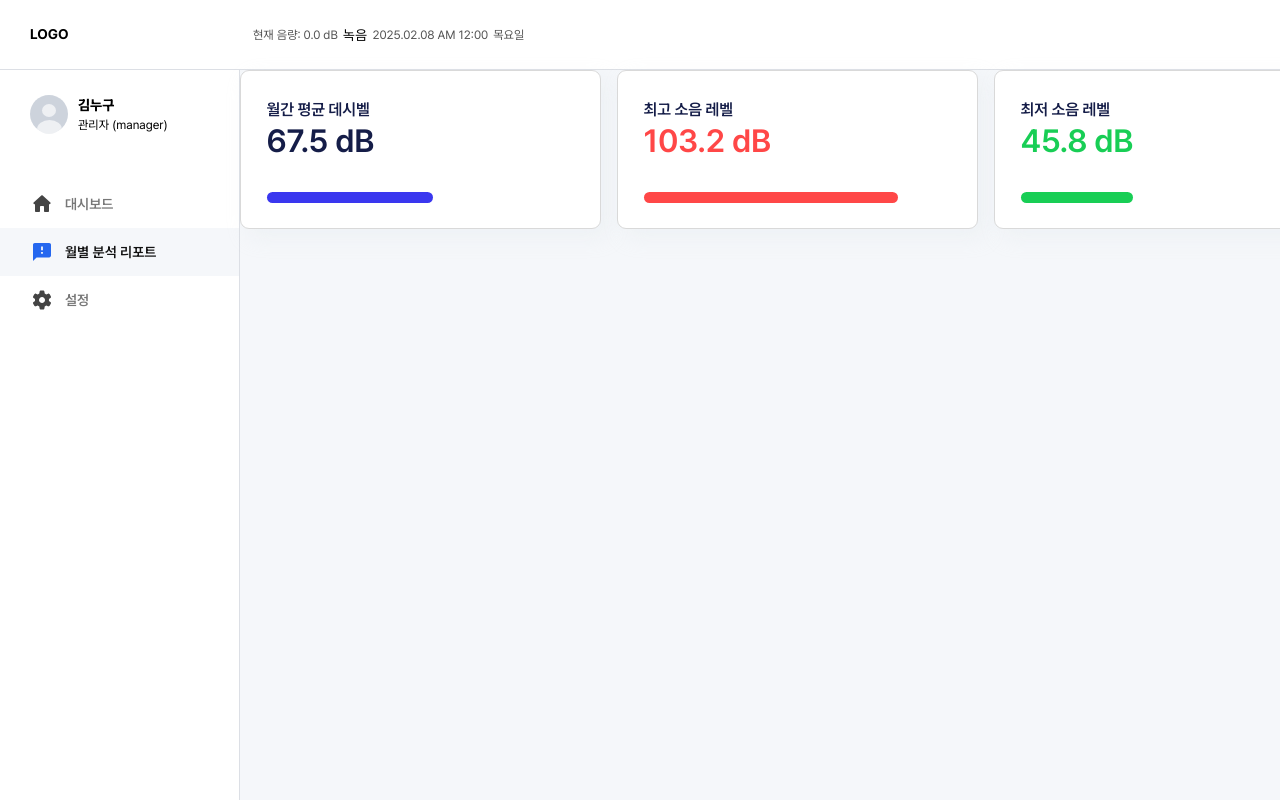
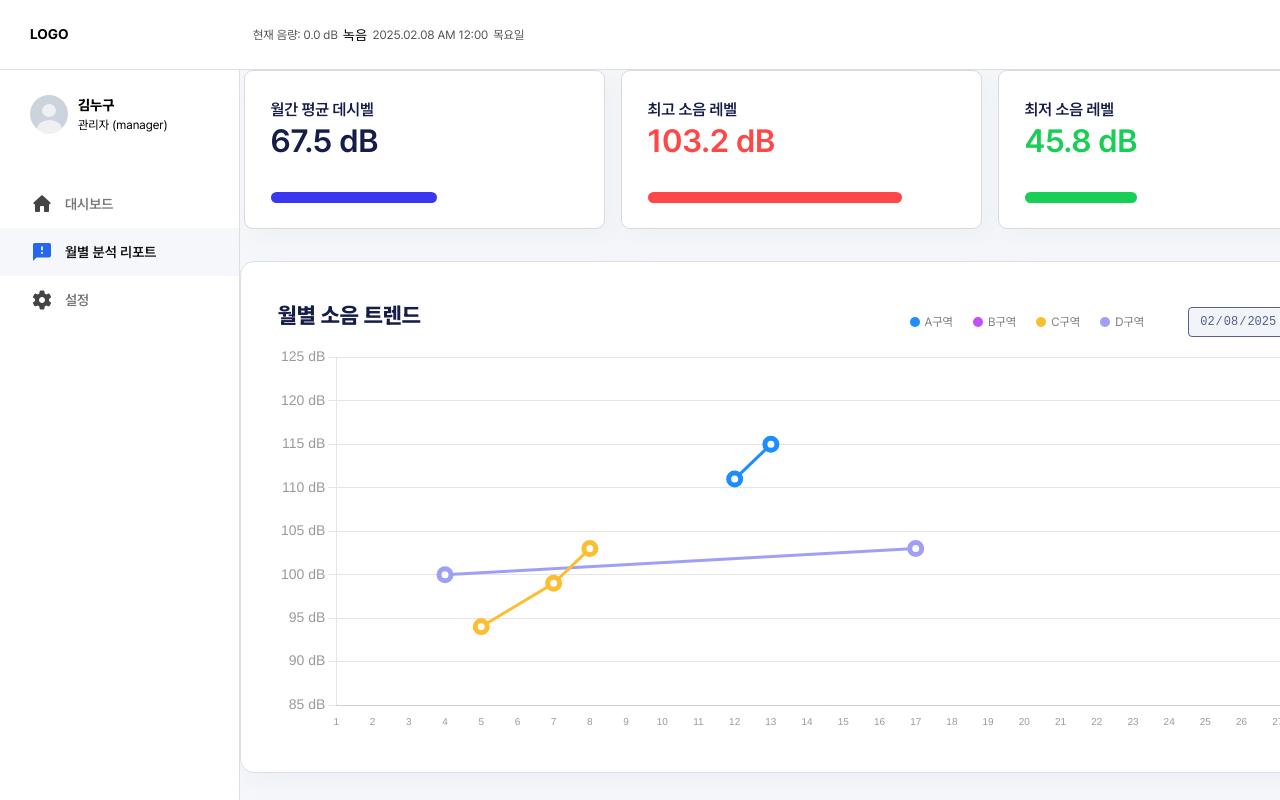
Before and after one commit to 2025-rootimpact-hackathon-Team2/anjeonhaejo-fe, a React (Vite) app: page /report in a window 1280 px wide. Shown: the top 800 px of the page. Built offline with nearby package versions, Linux system fonts and the light colour scheme; no server answers.

Commit message:
feat: 월별 소음트렌드 컴포넌트 추가
월별 소음트렌드 컴포넌트 추가

```diff
--- a/src/pages/MonthReport/MonthReport.module.css
+++ b/src/pages/MonthReport/MonthReport.module.css
@@ -1,6 +1,7 @@
 .container {
   display: flex;
   justify-content: center;
+  flex-direction: column;
 }
 
 .decibelBox {
--- /dev/null
+++ b/src/pages/MonthReport/components/MonthTrend.jsx
@@ -0,0 +1,214 @@
+import { Line } from 'react-chartjs-2';
+import {
+  Chart as ChartJS,
+  CategoryScale,
+  LinearScale,
+  PointElement,
+  LineElement,
+  Title,
+  Tooltip,
+  Legend,
+} from 'chart.js';
+import styles from './MonthTrend.module.css';
+import { options } from '@constants/LineChartOption';
+import { useState } from 'react';
+
+ChartJS.register(
+  CategoryScale,
+  LinearScale,
+  PointElement,
+  LineElement,
+  Title,
+  Tooltip,
+  Legend
+);
+
+const MonthTrend = () => {
+  const [selectedDate, setSelectedDate] = useState(
+    new Date().toISOString().split('T')[0]
+  );
+
+  const updateLabels = (dateString) => {
+    const selected = new Date(dateString);
+    const year = selected.getFullYear();
+    const month = selected.getMonth() + 1;
+    const lastDay = new Date(year, month, 0).getDate();
+
+    return Array.from({ length: lastDay }, (_, i) => `${i + 1}`);
+  };
+
+  const labels = updateLabels(selectedDate);
+
+  const today = new Date().toISOString().split('T')[0];
+
+  const data = {
+    labels,
+    datasets: [
+      {
+        label: 'A구역',
+        // 예시 데이터 - 실제 데이터로 교체 필요
+        data: [
+          null,
+          null,
+          null,
+          null,
+          null,
+          null,
+          null,
+          null,
+          null,
+          null,
+          null,
+          111,
+          115,
+          null,
+          null,
+          null,
+          null,
+          null,
+          null,
+          null,
+          null,
+          null,
+          null,
+          null,
+        ],
+        borderColor: '#1C8EFF',
+        backgroundColor: '#ffffff',
+        borderWidth: 3,
+        tension: 0,
+        spanGaps: true,
+        pointRadius: 6,
+        pointBorderWidth: 5,
+      },
+      {
+        label: 'B구역',
+        data: [
+          null,
+          null,
+          null,
+          null,
+          null,
+          null,
+          null,
+          null,
+          null,
+          null,
+          null,
+          null,
+          null,
+          null,
+          null,
+          null,
+          null,
+          null,
+          null,
+          null,
+          null,
+          null,
+          null,
+          null,
+        ],
+        borderColor: '#C050FC',
+        backgroundColor: '#ffffff',
+        borderWidth: 3,
+        tension: 0,
+        spanGaps: true,
+        pointRadius: 6,
+        pointBorderWidth: 5,
+      },
+      {
+        label: 'C구역',
+        data: [
+          null,
+          null,
+          null,
+          null,
+          94,
+          null,
+          99,
+          103,
+          null,
+          null,
+          null,
+          null,
+          null,
+          null,
+          null,
+          null,
+          null,
+          null,
+          null,
+          null,
+          null,
+          null,
+          null,
+          null,
+        ],
+        borderColor: '#FCBE2F',
+        backgroundColor: '#ffffff',
+        borderWidth: 3,
+        tension: 0,
+        spanGaps: true,
+        pointRadius: 6,
+        pointBorderWidth: 5,
+      },
+      {
+        label: 'D구역',
+        data: [
+          null,
+          null,
+          null,
+          100,
+          null,
+          null,
+          null,
+          null,
+          null,
+          null,
+          null,
+          null,
+          null,
+          null,
+          null,
+          null,
+          103,
+          null,
+          null,
+          null,
+          null,
+          null,
+          null,
+          null,
+        ],
+        borderColor: '#9F9FF8',
+        backgroundColor: '#ffffff',
+        borderWidth: 3,
+        tension: 0,
+        spanGaps: true,
+        pointRadius: 6,
+        pointBorderWidth: 5,
+      },
+    ],
+  };
+
+  return (
+    <div className={styles.section}>
+      <div className={styles.header}>
+        <p className={styles.title}>월별 소음 트렌드</p>
+        <div className={styles.legend}>
+          <div className={styles.legendItem}>A구역</div>
+          <div className={styles.legendItem}>B구역</div>
+          <div className={styles.legendItem}>C구역</div>
+          <div className={styles.legendItem}>D구역</div>
+        </div>
+        <input type="date" defaultValue={today} lang="en" />
+      </div>
+      <div className={styles.chart}>
+        <Line options={options} data={data} />
+      </div>
+    </div>
+  );
+};
+
+export default MonthTrend;
--- /dev/null
+++ b/src/pages/MonthReport/components/MonthTrend.module.css
@@ -0,0 +1,91 @@
+.section {
+  width: 70.1875rem;
+  height: 32rem;
+  flex-shrink: 0;
+
+  border-radius: 0.875rem;
+  border: 0.8px solid #dcdfe5;
+  background: #fff;
+
+  /* 해커톤 그림자 */
+  box-shadow: 7.5px 8.5px 20px 0px rgba(218, 228, 233, 0.25);
+
+  margin-top: 2rem;
+  padding: 2.3rem;
+}
+
+.section h1 {
+  color: #151d48;
+  font-family: Pretendard;
+  font-size: 1.375rem;
+  font-style: normal;
+  font-weight: 700;
+  line-height: normal;
+  letter-spacing: -0.01375rem;
+}
+
+.header {
+  display: flex;
+  align-items: center;
+  justify-content: space-between;
+  width: 100%;
+}
+
+.title {
+  font-size: 22px;
+  font-weight: 800;
+  color: var(--color-text-darkblue);
+  margin-bottom: 14px;
+}
+
+.legend {
+  display: flex;
+  align-items: center;
+  gap: 20px;
+  color: rgba(0, 0, 0, 0.5);
+  font-size: 12px;
+  margin-left: auto;
+  margin-right: 44px;
+}
+
+.legendItem {
+  display: flex;
+  align-items: center;
+  gap: 5px;
+}
+
+.legendItem::before {
+  content: '';
+  width: 10px;
+  height: 10px;
+  border-radius: 50%;
+  background-color: var(--color-skyblue);
+}
+
+.legendItem:nth-child(2)::before {
+  background-color: var(--color-purple);
+}
+
+.legendItem:nth-child(3)::before {
+  background-color: var(--color-yellow);
+}
+
+.legendItem:nth-child(4)::before {
+  background-color: var(--color-lightpurple);
+}
+
+input[type='date'] {
+  width: 137px;
+  height: 30px;
+  border: 1px solid #575f8a;
+  border-radius: 4px;
+  padding: 0 10px;
+  color: #575f8a;
+  background-color: #f1f4f9;
+  font-size: 12px;
+}
+
+.chart {
+  width: 100%;
+  height: 385px;
+}
--- a/src/pages/MonthReport/index.jsx
+++ b/src/pages/MonthReport/index.jsx
@@ -1,5 +1,6 @@
 import styles from './MonthReport.module.css';
 import Decibel from './components/Decibel';
+import MonthTrend from './components/MonthTrend';
 
 const MonthReport = () => {
   return (
@@ -21,6 +22,7 @@ const MonthReport = () => {
           color="#18CE55"
         ></Decibel>
       </div>
+      <MonthTrend />
     </div>
   );
 };
```
